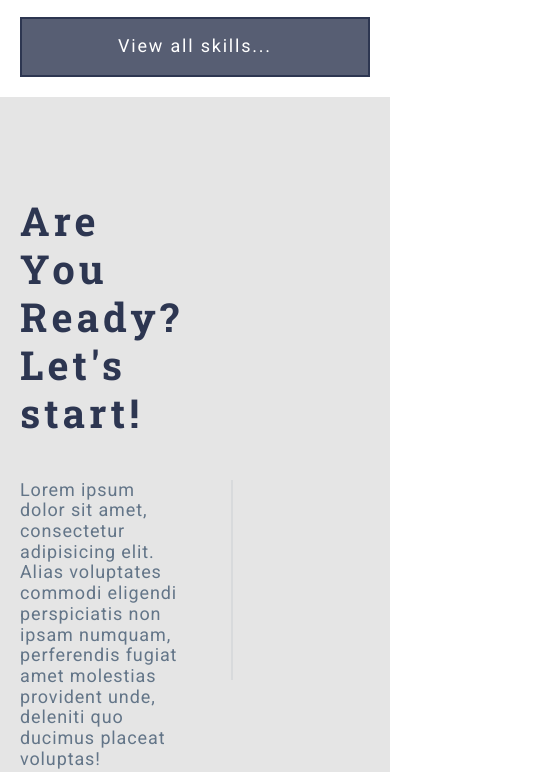
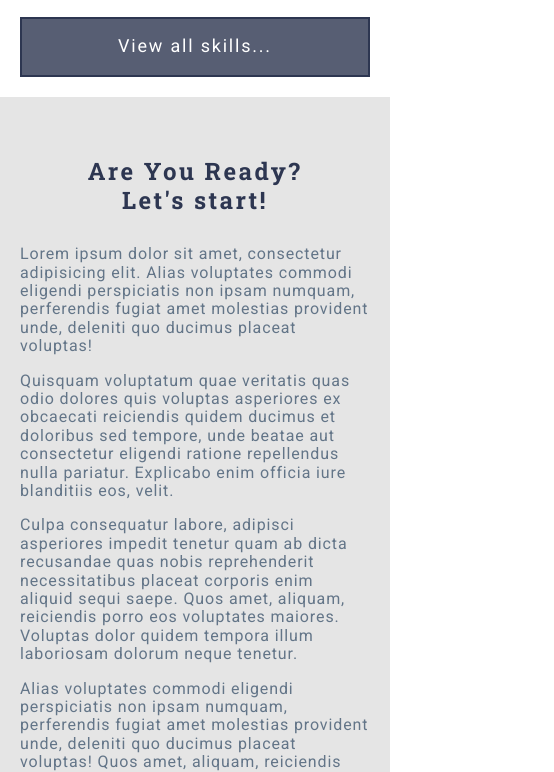
Before and after one commit to Pistalierro/grid-template-init-project, a website: page index.html in a window 390 px wide. Shown: the part 3439-4211 px from the top of the page, 554 px wide, since content can reach past the window. Drawn offline with Linux system fonts and the light colour scheme.

Commit message:
responsive секции about

```diff
--- a/assets/scss/common/_typography.scss
+++ b/assets/scss/common/_typography.scss
@@ -30,8 +30,21 @@ h1 {
 }
 
 h2 {
-  font-size: 2.5rem;
-  margin-bottom: 3rem;
+  @include lg-min {
+    font-size: 2.5rem;
+    margin-bottom: 3rem;
+  }
+  @include lg-md {
+    font-size: 2rem;
+    margin-bottom: 2.65rem;
+  }
+  @include md {
+    margin-bottom: 2.25rem;
+  }
+  @include sm {
+    text-align: center;
+  }
+
   color: $color-primary;
   letter-spacing: 0.1em;
   line-height: 1.2;
--- a/assets/scss/components/sections/_section-about.scss
+++ b/assets/scss/components/sections/_section-about.scss
@@ -3,14 +3,33 @@
 
 .about {
   letter-spacing: 0.055em;
+  background-color: $color-gray-light;
+  @include lg-min {
     padding: $gap-x5 0;
-  background-color: $color-gray-light;
+  }
+  @include lg-md {
+    padding: $gap-x4 0;
+  }
+  @include md {
+    padding: $gap-x3 0;
+  }
 
   &__container {
     @extend %container;
     display: grid;
+    @include lg-min {
+      gap: $gap-x5;
+    }
+    @include lg-md {
+      gap: $gap-x2;
+    }
+    @include md-min {
       grid-template-columns: 1fr 271px;
-    gap: $gap-x5;
+    }
+    @include md-sm {
+      grid-template-columns: 1fr 236px;
+      gap: $gap;
+    }
   }
 
   h2 {
@@ -19,20 +38,33 @@
 
   &__content {
     p {
+      @include lg-min {
         font-size: 1.125rem;
+      }
 
       &:first-of-type {
         position: relative;
         margin-top: -5px;
 
         &::after {
+          @include sm-min {
             content: "";
             position: absolute;
             width: 2px;
             height: 200px;
             background-color: rgba($color-gray, 0.1);
             top: 0;
+          }
+
+          @include lg-min {
             right: -50px;
+          }
+          @include lg-md {
+            right: -$gap;
+          }
+          @include md-sm {
+            right: -$gap-sm;
+          }
         }
       }
     }
```
Also changed, not shown: assets/css/style.css. Lines whose indentation alone changed are shown as unchanged.
